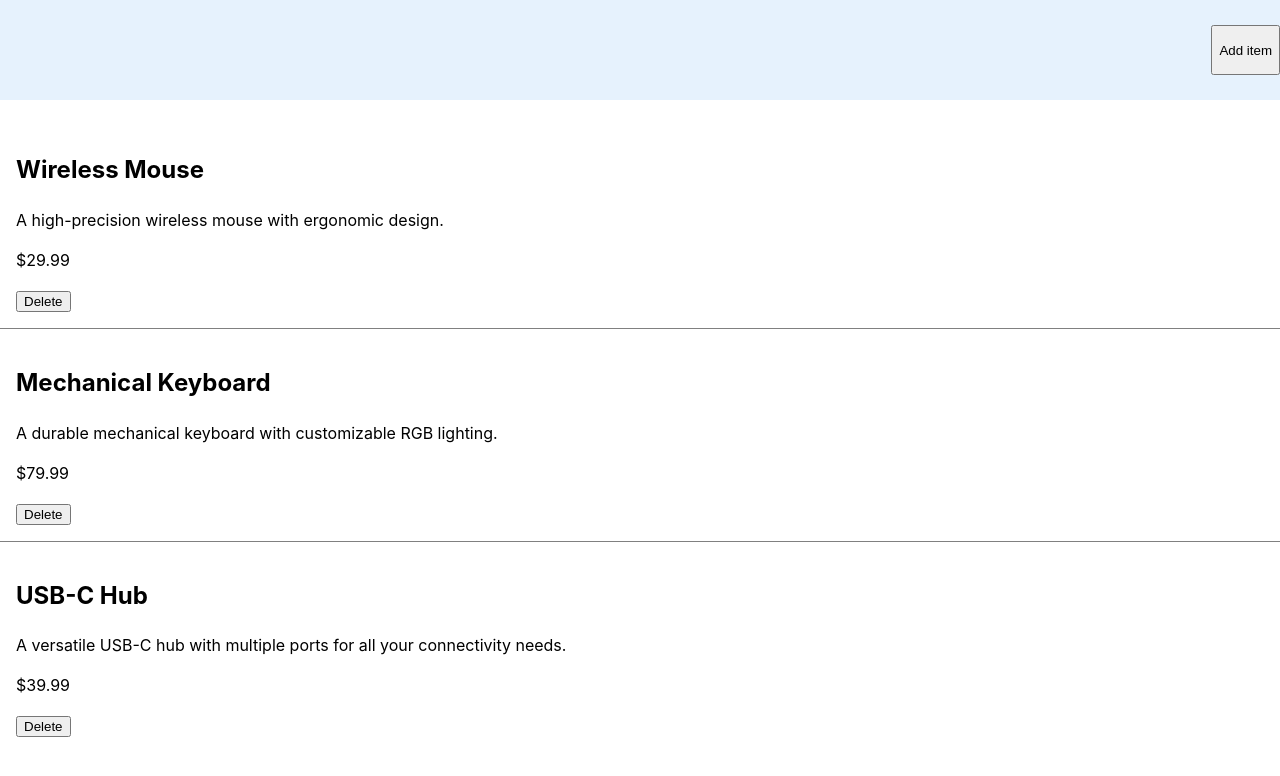
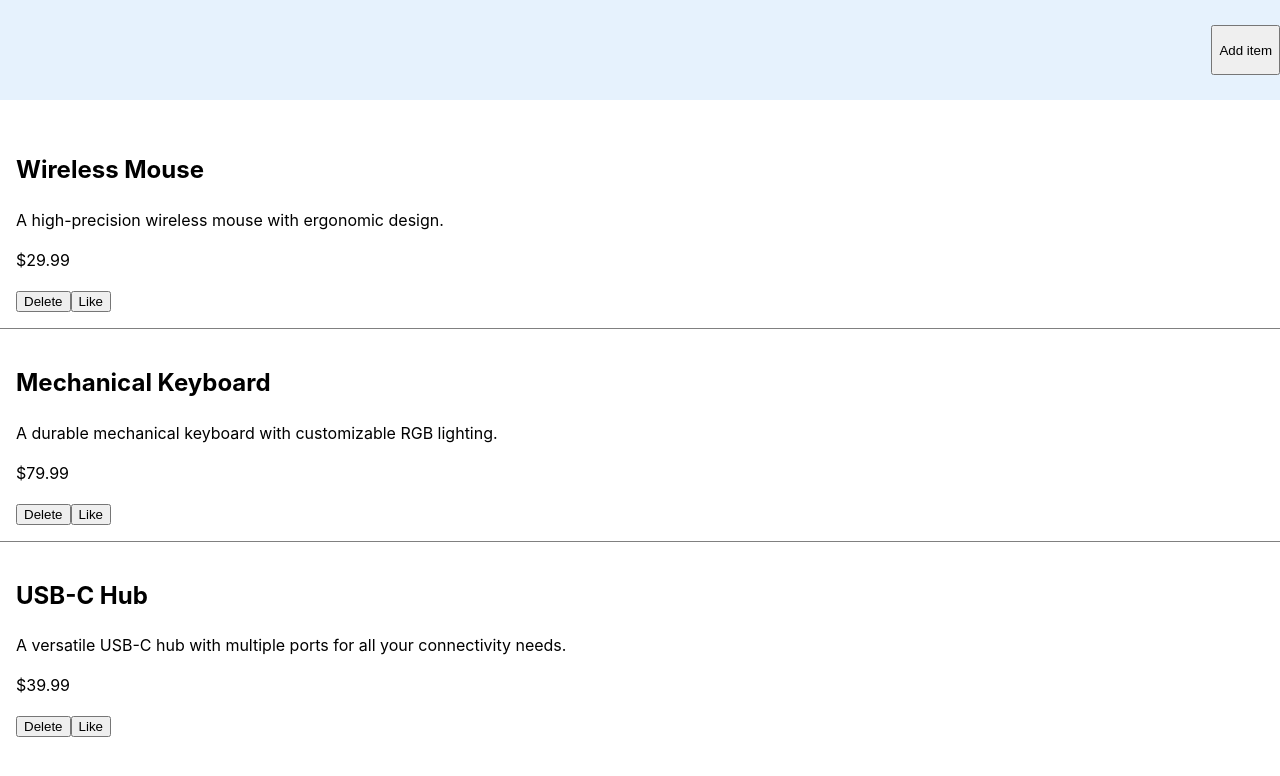
Before and after one commit to OlegDev1/onlineStore, a React (Vite) app: page / in a window 1280 px wide. Shown: the top 776 px of the page. Built offline with nearby package versions, Linux system fonts and the light colour scheme.

Commit message:
Ability to like a product

```diff
--- a/src/AddItem.jsx
+++ b/src/AddItem.jsx
@@ -23,7 +23,7 @@ export default function AddItem({ onAddItem, products }) {
 }
 
 function AddItemElement({ setItemAdding, onAddItem, products }) {
-  let newProduct = { name: "", description: "", price: 0 };
+  let newProduct = { name: "", description: "", price: 0, liked: false };
 
   function handleCloseClick(event) {
     if (event.currentTarget != event.target) return;
--- a/src/App.jsx
+++ b/src/App.jsx
@@ -7,16 +7,19 @@ const productsDefault = [
     name: "Wireless Mouse",
     description: "A high-precision wireless mouse with ergonomic design.",
     price: 29.99,
+    liked: false,
   },
   {
     name: "Mechanical Keyboard",
     description: "A durable mechanical keyboard with customizable RGB lighting.",
     price: 79.99,
+    liked: false,
   },
   {
     name: "USB-C Hub",
     description: "A versatile USB-C hub with multiple ports for all your connectivity needs.",
     price: 39.99,
+    liked: false,
   },
 ];
 
@@ -26,17 +29,35 @@ function App() {
   function handleDeleteClick(event, product) {
     setProducts(products.filter((item) => item !== product));
   }
+
+  function handleLikeClick(event, product) {
+    setProducts(
+      products.map((item) => {
+        if (item == product) {
+          item.liked = !item.liked;
+        }
+        return item;
+      })
+    );
+  }
+
   const productElements = products.map((product, index) => {
     return (
       <>
         <li className="content__product" key={product.name}>
-          <h2 className="product__title">{product.name}</h2>
+          <h2 className="product__title">
+            {product.liked ? "❤️" : ""}
+            {product.name}
+          </h2>
           <p className="product__description">{product.description}</p>
           <p className="product__price">${product.price}</p>
           <button
             className="product__delete"
             onClick={(event) => handleDeleteClick(event, product)}>
             Delete
+          </button>
+          <button className="product__like" onClick={(event) => handleLikeClick(event, product)}>
+            {product.liked ? "Unlike" : "Like"}
           </button>
         </li>
         {index == products.length - 1 ? false : <li className="content__product-divider"></li>}
```
